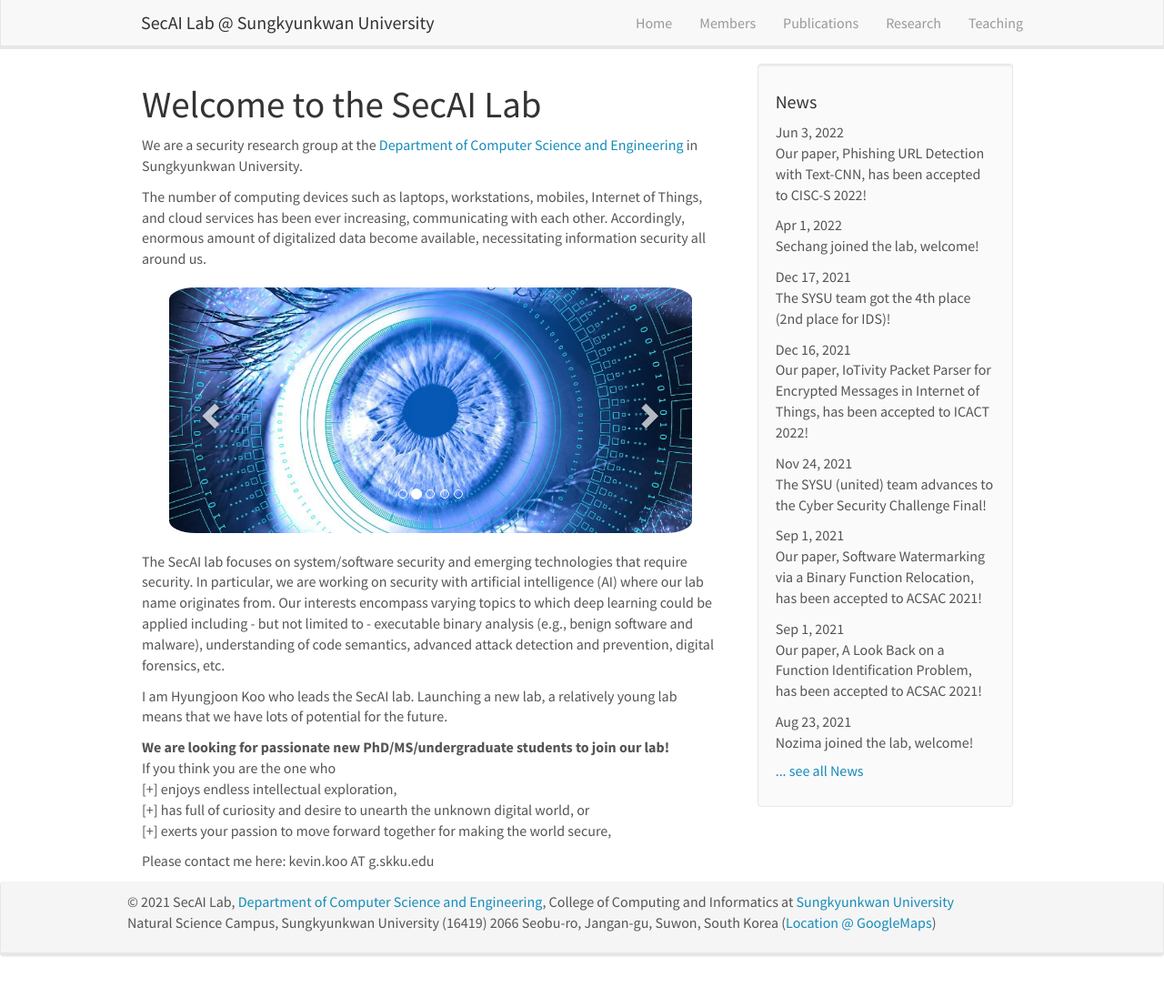
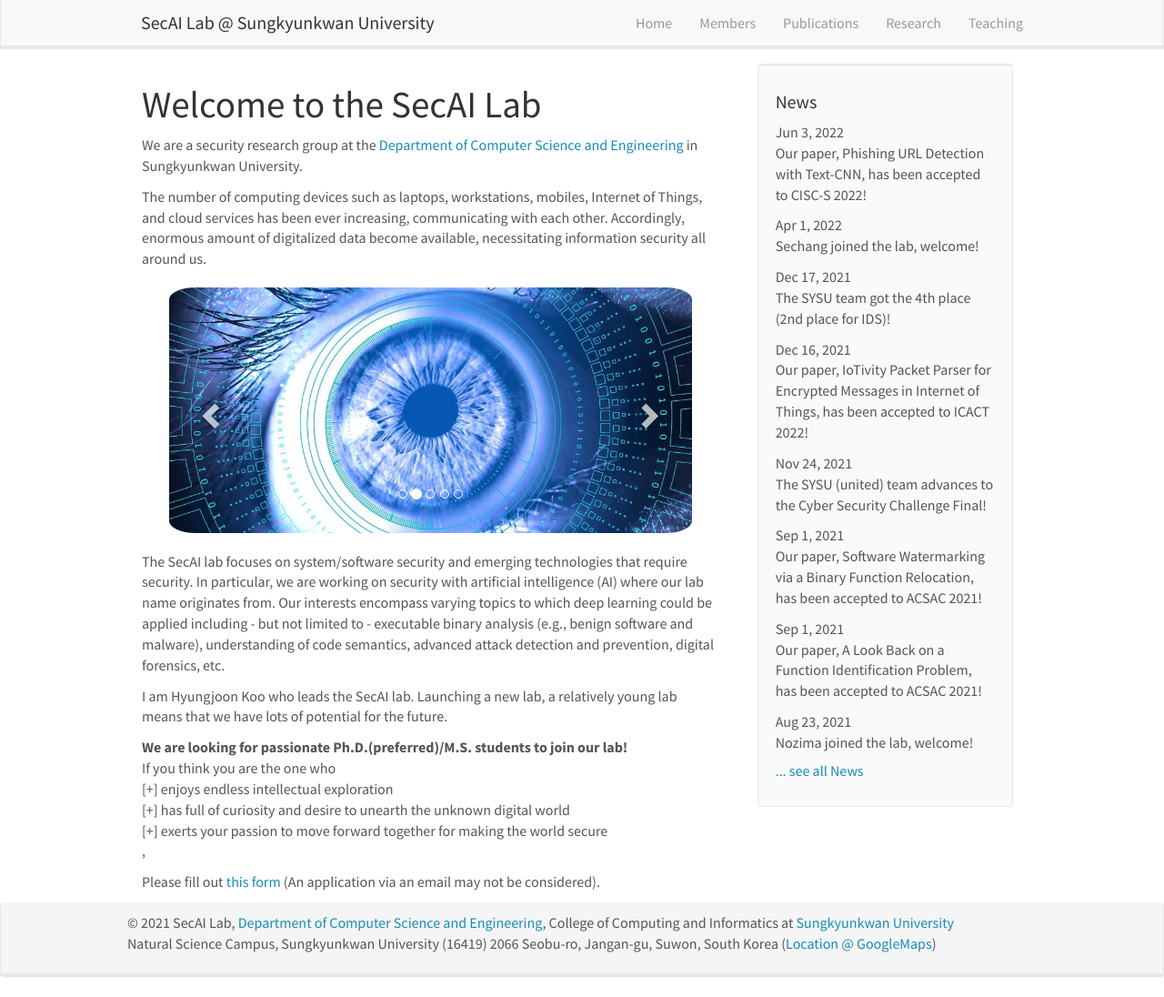
Before and after one commit to SecAI-Lab/secai-lab.github.io, a Jekyll site: the page built from _pages/home.md, in a window 1280 px wide and 1096 px high. Shown: the whole window at 91% size. Built offline with Jekyll 4.4.1, drawn with Linux system fonts in a browser that asks for light colours; nearby versions of some CDN libraries.

Commit message:
application form

```diff
--- a/_pages/home.md
+++ b/_pages/home.md
@@ -53,11 +53,12 @@ The SecAI lab focuses on system/software security and emerging technologies that
 
 I am Hyungjoon Koo who leads the SecAI lab. Launching a new lab, a relatively young lab means that we have lots of potential for the future.
 
-**We are looking for passionate new PhD/MS/undergraduate students to join our lab!**
+**We are looking for passionate Ph.D.(preferred)/M.S. students to join our lab!**
 <br>If you think you are the one who <br>
-[+] enjoys endless intellectual exploration, <br>
-[+] has full of curiosity and desire to unearth the unknown digital world, or <br>
-[+] exerts your passion to move forward together for making the world secure, <br>
+[+] enjoys endless intellectual exploration <br>
+[+] has full of curiosity and desire to unearth the unknown digital world <br>
+[+] exerts your passion to move forward together for making the world secure <br>,
 
-Please contact me here: kevin.koo AT g.skku.edu
+Please fill out <a href="https://forms.gle/FsHk1u8WrTKLayHVA" target=blank>this form</a>
+(An application via an email may not be considered).
 <br>
```
